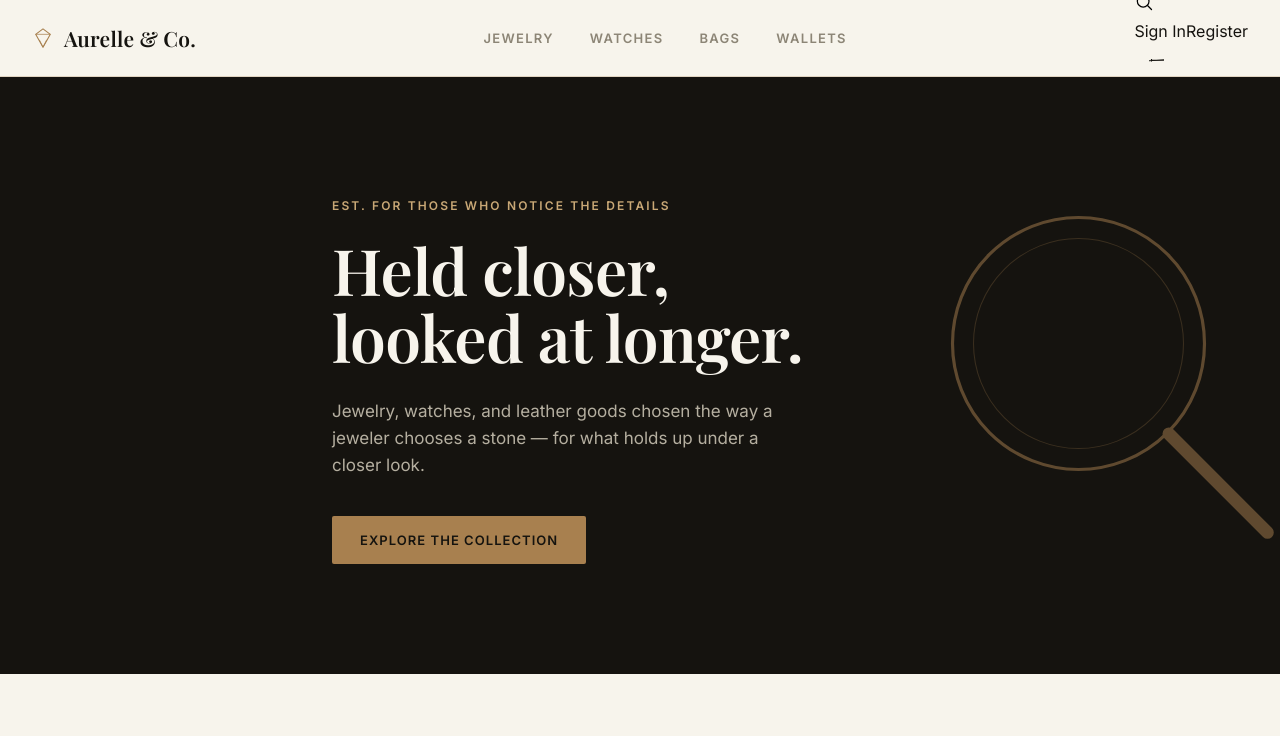
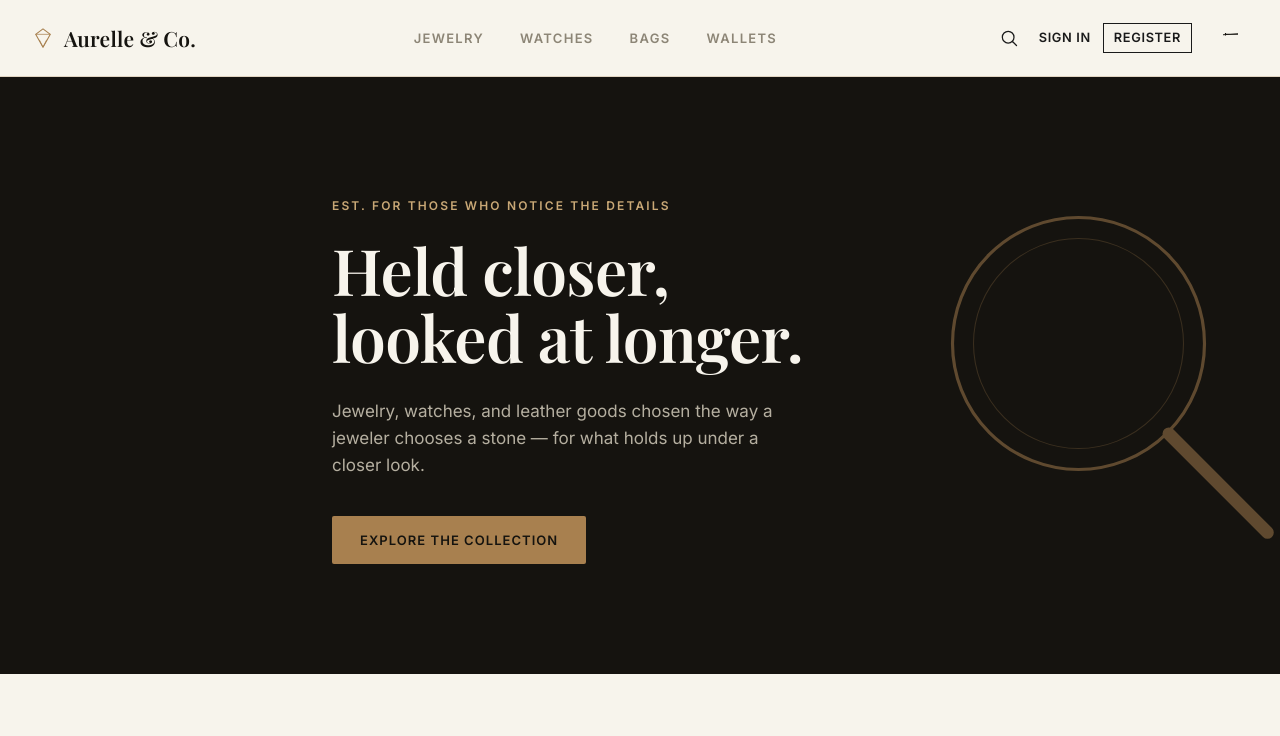
Before and after one commit to lionlord02-svg/aurelle-jewelry-store, a React (Vite) app in the folder client/: page / in a window 1280 px wide. Shown: the top 736 px of the page. Built offline with nearby package versions, Linux system fonts and the light colour scheme; no server answers; grey boxes are pictures that could not be loaded; a web font is replaced by a local one.

Commit message:
Add styles for header actions and authentication links

```diff
--- a/client/src/components/Header.css
+++ b/client/src/components/Header.css
@@ -129,3 +129,92 @@
     letter-spacing: 0.06em;
   }
 }
+.header-actions {
+  display: flex;
+  align-items: center;
+  gap: 1rem;
+}
+
+.icon-btn {
+  background: none;
+  border: none;
+  cursor: pointer;
+  padding: 4px;
+  display: flex;
+  align-items: center;
+  color: #1a1a1a;
+}
+
+.icon-btn:hover {
+  color: #666;
+}
+
+.search-form {
+  display: flex;
+  align-items: center;
+  gap: 8px;
+}
+
+.search-input {
+  border: none;
+  border-bottom: 1px solid #1a1a1a;
+  padding: 4px 8px;
+  font-size: 0.9rem;
+  outline: none;
+  width: 180px;
+  background: transparent;
+}
+
+.search-close {
+  background: none;
+  border: none;
+  cursor: pointer;
+  font-size: 0.9rem;
+  color: #666;
+}
+
+.auth-links {
+  display: flex;
+  align-items: center;
+  gap: 0.75rem;
+}
+
+.auth-link {
+  font-size: 0.8rem;
+  font-weight: 600;
+  letter-spacing: 0.05em;
+  text-transform: uppercase;
+  color: #1a1a1a;
+  text-decoration: none;
+}
+
+.auth-link:hover {
+  color: #666;
+}
+
+.auth-link--register {
+  border: 1px solid #1a1a1a;
+  padding: 4px 10px;
+}
+
+.auth-link--register:hover {
+  background: #1a1a1a;
+  color: white;
+}
+
+.customer-name {
+  font-size: 0.85rem;
+  color: #555;
+}
+
+.auth-link-btn {
+  background: none;
+  border: none;
+  cursor: pointer;
+  font-size: 0.8rem;
+  font-weight: 600;
+  letter-spacing: 0.05em;
+  text-transform: uppercase;
+  color: #1a1a1a;
+  text-decoration: underline;
+}
```
